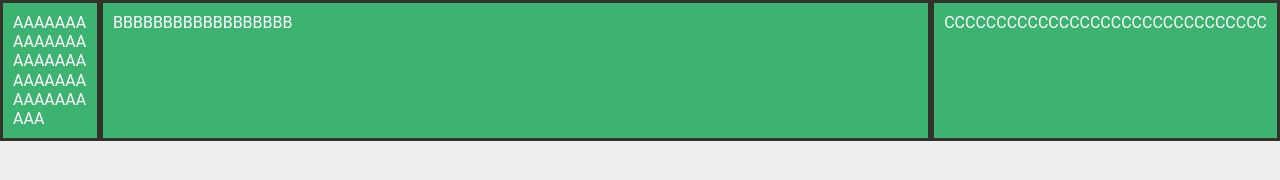
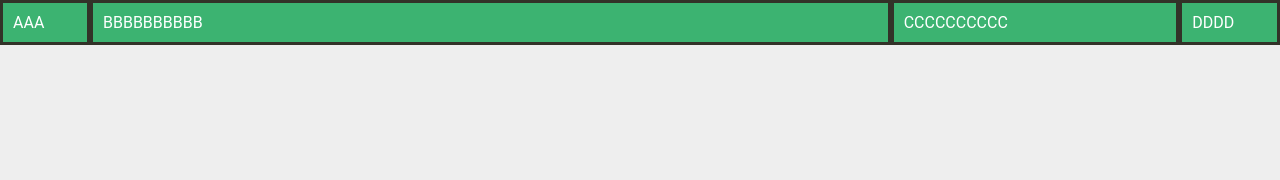
Before and after one commit to qnrjs42/css_flex_grid, a plain HTML site: page flex/01.html in a window 1280 px wide. Drawn offline with Linux system fonts and the light colour scheme.

Commit message:
flex 핵심정리 #5 - flex 속성 활용

```diff
--- a/flex/01.html
+++ b/flex/01.html
@@ -9,22 +9,29 @@
 	<style>
 		.flex-container {
 			display: flex;
+			flex-wrap: wrap;
+		}
+		.flex-item {
+			flex: 1 1 auto;
 		}
 		.flex-item:nth-child(1) {
-			flex-shrink: 0;
-			width: 100px;
+			width: 20;
 		}
 		.flex-item:nth-child(2) {
-			flex-grow: 1;
+			width: 60%;
+		}
+		.flex-item:nth-child(3) {
+			width: 20%;
 		}
 
 	</style>
 </head>
 <body>
 	<div class="flex-container">
-		<div class="flex-item">AAAAAAAAAAAAAAAAAAAAAAAAAAAAAAAAAAAAAA</div>
-		<div class="flex-item">BBBBBBBBBBBBBBBBBB</div>
-		<div class="flex-item">CCCCCCCCCCCCCCCCCCCCCCCCCCCCCCC</div>
+		<div class="flex-item">AAA</div>
+		<div class="flex-item">BBBBBBBBBB</div>
+		<div class="flex-item">CCCCCCCCCC</div>
+		<div class="flex-item">DDDD</div>
 	</div>
 </body>
 </html>
```
Also changed, not shown: 1 other file.
